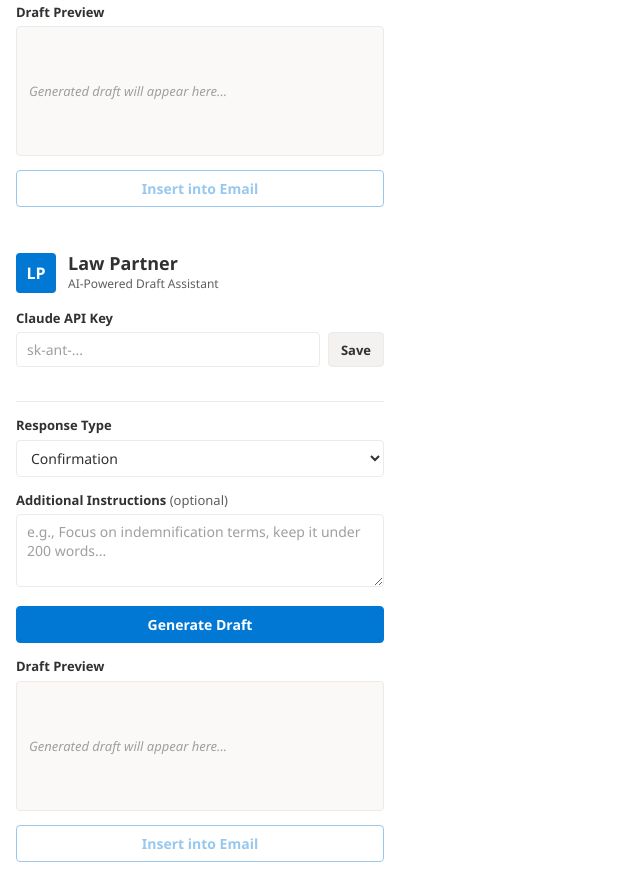
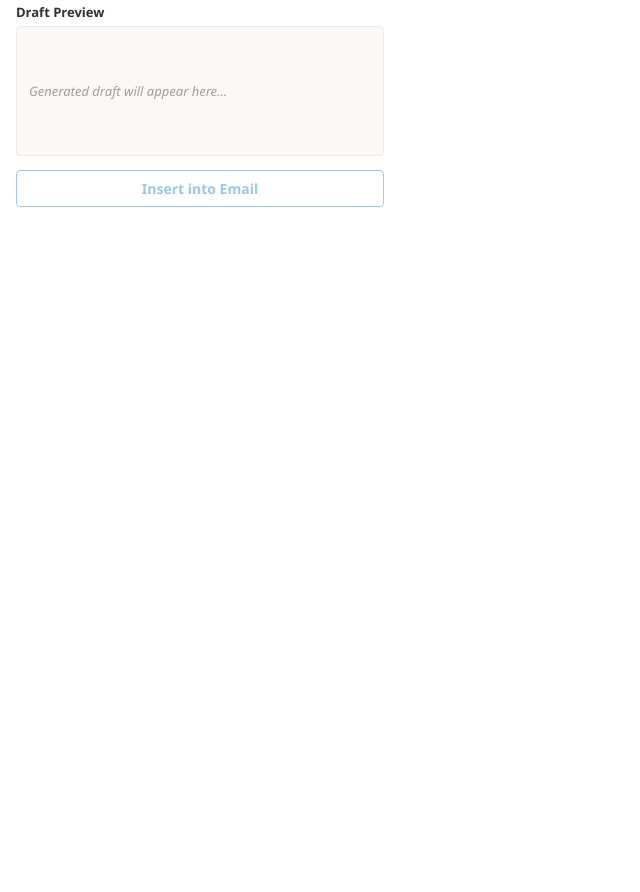
Before and after one commit to jeffwolfeDHW/business-law-partner-addin, a website: page taskpane/taskpane.html in a window 1280 px wide. Shown: the part 418-1310 px from the top of the page, without its empty margins (0-640 px from the left). After the commit the page ends 800 px from the top, so only its background shows below. Drawn offline with Linux system fonts and the light colour scheme; a script that the page names is missing.

Commit message:
Fix HTML: update dropdown options, remove duplicate content

```diff
--- a/taskpane/taskpane.html
+++ b/taskpane/taskpane.html
@@ -84,84 +84,3 @@
     <script src="taskpane.js"></script>
 </body>
 </html>
-<!DOCTYPE html>
-<html lang="en">
-<head>
-  <meta charset="UTF-8"/>
-  <meta name="viewport" content="width=device-width, initial-scale=1.0"/>
-  <title>Business Law Partner</title>
-  <link rel="stylesheet" href="taskpane.css"/>
-  <script src="https://appsforoffice.microsoft.com/lib/1/hosted/office.js"></script>
-</head>
-<body>
-  <div class="container">
-
-    <!-- Header -->
-    <div class="header">
-      <div class="header-icon">LP</div>
-      <div>
-        <h1>Law Partner</h1>
-        <p class="subtitle">AI-Powered Draft Assistant</p>
-      </div>
-    </div>
-
-    <!-- API Key Section -->
-    <div class="section" id="apiKeySection">
-      <label class="label" for="apiKeyInput">Claude API Key</label>
-      <div class="input-row">
-        <input type="password" id="apiKeyInput" class="input" placeholder="sk-ant-..."/>
-        <button id="saveKeyBtn" class="btn btn-small">Save</button>
-      </div>
-      <div id="keyStatus" class="status"></div>
-    </div>
-
-    <hr class="divider"/>
-
-    <!-- Response Type -->
-    <div class="section">
-      <label class="label" for="responseType">Response Type</label>
-      <select id="responseType" class="select">
-        <option value="confirmation">Confirmation</option>
-        <option value="substantive">Substantive Response</option>
-        <option value="contract_feedback">Contract Feedback</option>
-        <option value="entity_formation">Entity Formation</option>
-        <option value="general">General Reply</option>
-      </select>
-    </div>
-
-    <!-- Additional Instructions -->
-    <div class="section">
-      <label class="label" for="customInstructions">Additional Instructions <span class="optional">(optional)</span></label>
-      <textarea id="customInstructions" class="textarea" rows="3"
-                placeholder="e.g., Focus on indemnification terms, keep it under 200 words..."></textarea>
-    </div>
-
-    <!-- Generate Button -->
-    <div class="section">
-      <button id="generateBtn" class="btn btn-primary btn-full">
-        <span id="generateText">Generate Draft</span>
-        <span id="loadingSpinner" class="spinner hidden"></span>
-      </button>
-    </div>
-
-    <!-- Message Area -->
-    <div id="messageArea" class="message hidden"></div>
-
-    <!-- Preview -->
-    <div class="section" id="previewSection">
-      <label class="label">Draft Preview</label>
-      <div id="previewArea" class="preview">
-        <p class="placeholder-text">Generated draft will appear here...</p>
-      </div>
-    </div>
-
-    <!-- Insert Button -->
-    <div class="section">
-      <button id="insertBtn" class="btn btn-secondary btn-full" disabled>Insert into Email</button>
-    </div>
-
-  </div>
-
-  <script src="taskpane.js"></script>
-</body>
-</html>
```
Lines whose indentation alone changed are shown as unchanged.
